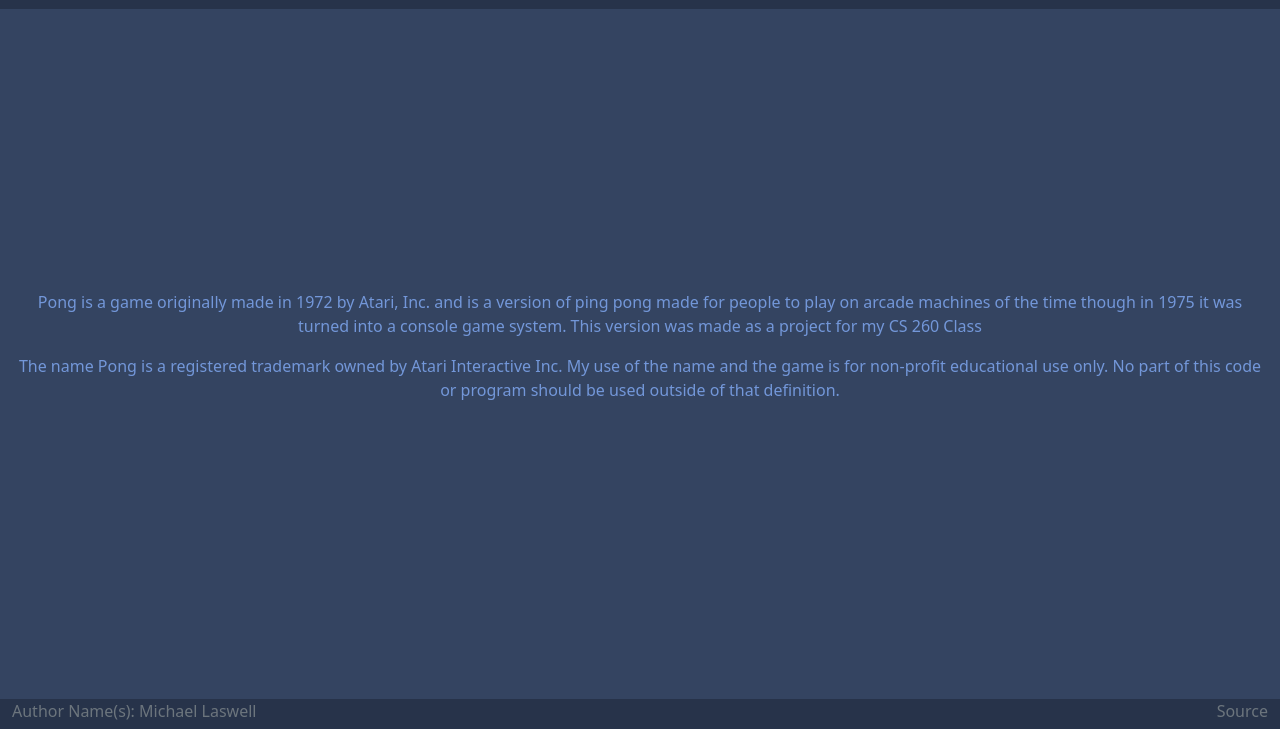
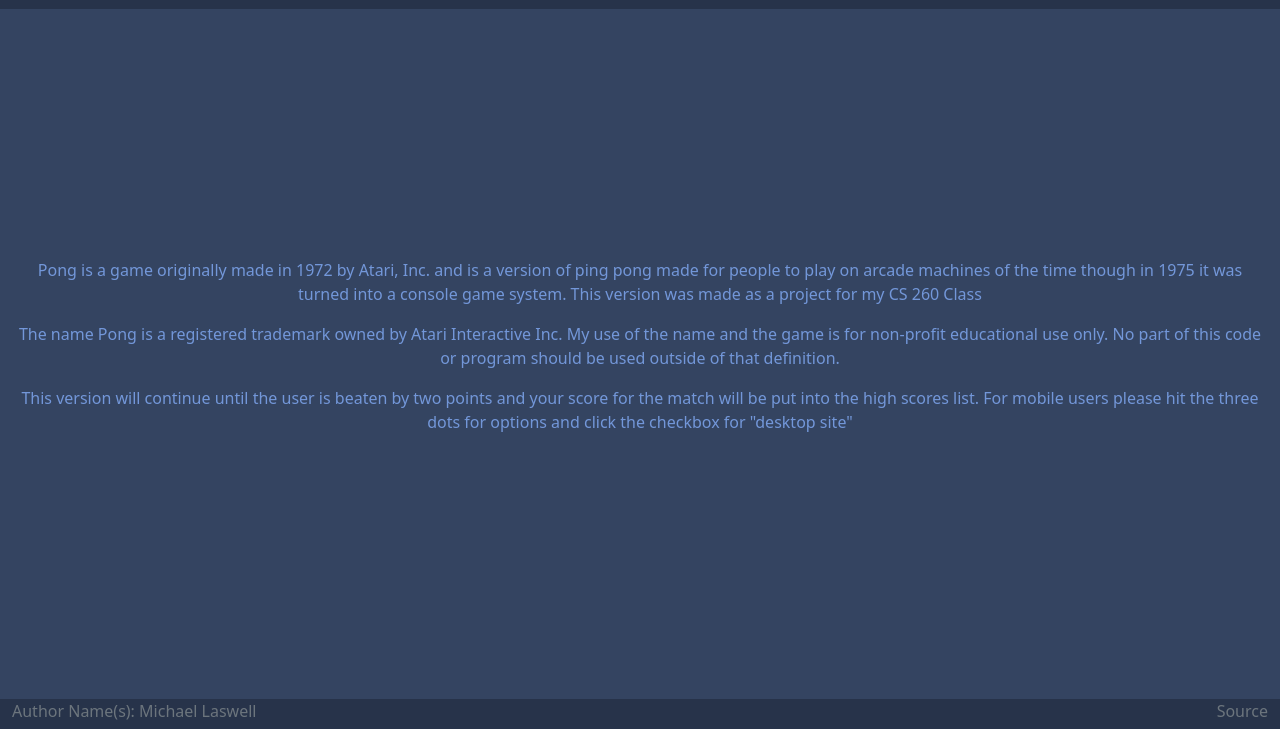
Before and after one commit to M-Laswell/startup, a plain HTML site: page about.html in a window 1280 px wide. Shown: the part 71-800 px from the top of the page. Drawn offline with nearby package versions, Linux system fonts and the light colour scheme.

Commit message:
updates to the about section w/ user need to know

```diff
--- a/about.html
+++ b/about.html
@@ -61,6 +61,11 @@
           No part of this code or program should be used outside of that
           definition.
         </p>
+        <p style="color:#7397d9;">
+          This version will continue until the user is beaten by two points and
+          your score for the match will be put into the high scores list. For mobile users
+          please hit the three dots for options and click the checkbox for "desktop site"
+        </p>
       </div>
     </main>
 
```
